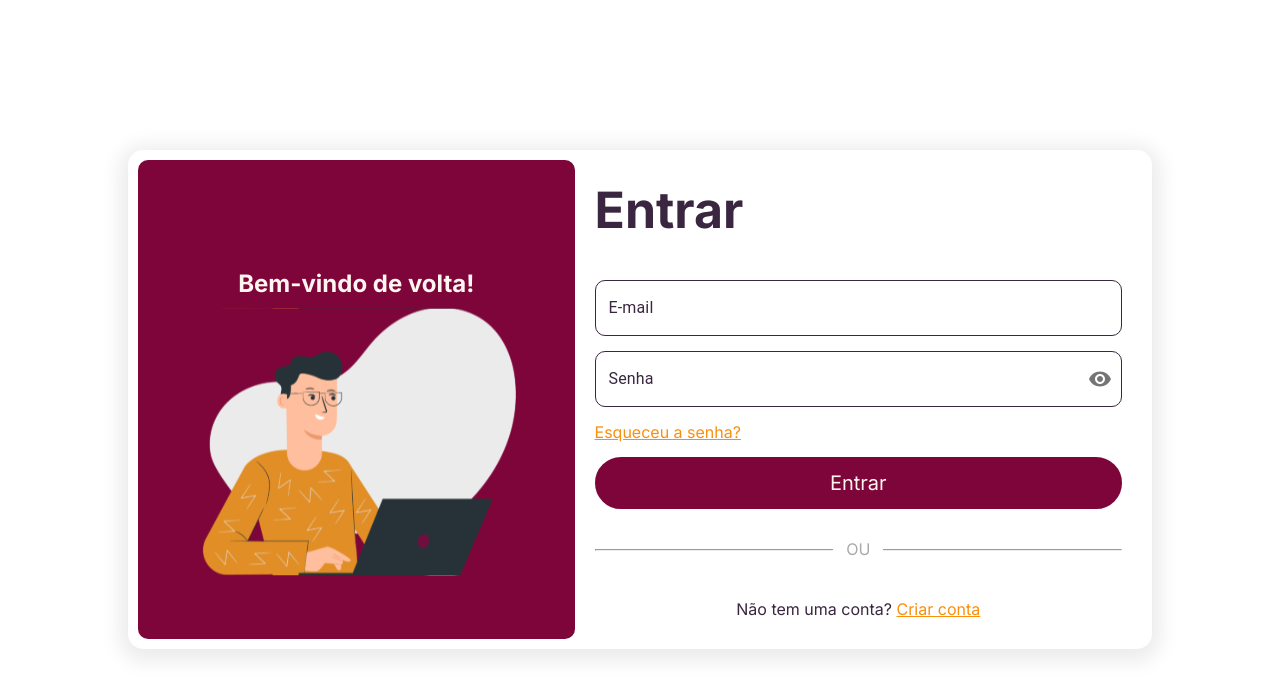
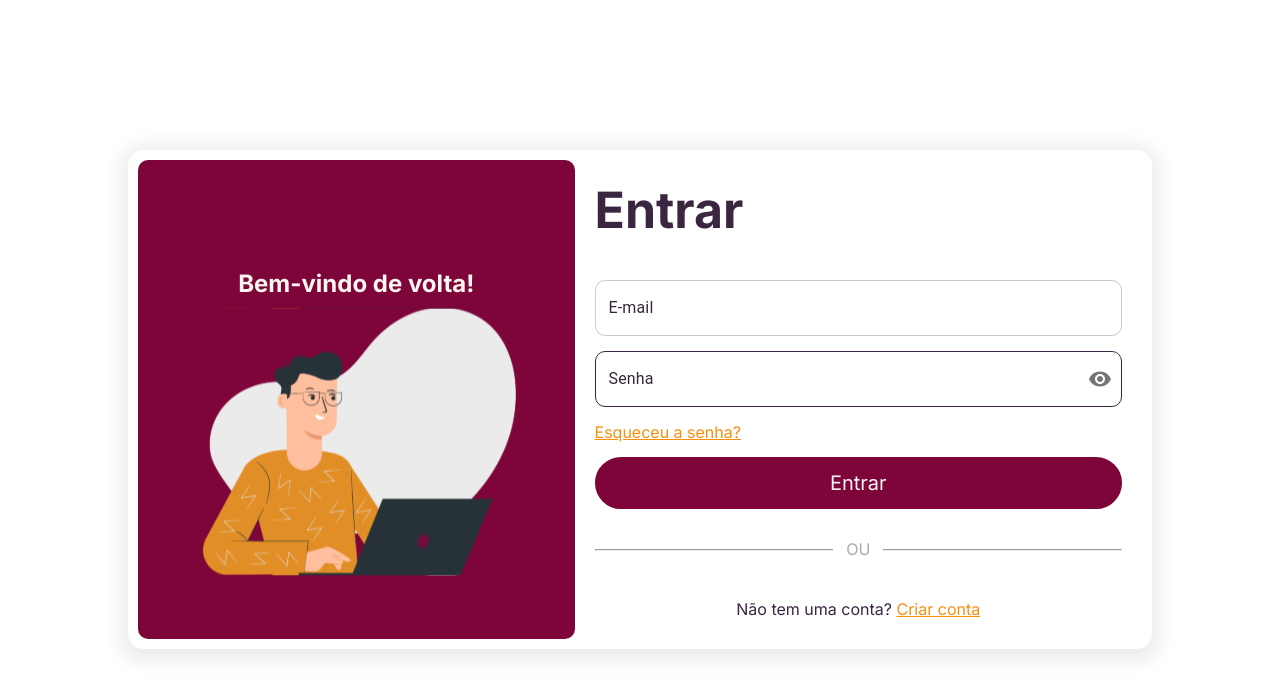
Before and after one commit to MPCGomes/logumrh, a Next.js app in the folder frontend-web/: page /login in a window 1280 px wide. Shown: the top 696 px of the page. Built offline with nearby package versions, Linux system fonts and the light colour scheme.

Commit message:
style:(text) border color change

```diff
--- a/frontend-web/components/TextInput/TextInput.tsx
+++ b/frontend-web/components/TextInput/TextInput.tsx
@@ -14,7 +14,7 @@ const CustomTextField = styled(TextField)({
   '& .MuiOutlinedInput-root': {
     borderRadius: '10px',
     '& fieldset': {
-      borderColor: '#3a2640',
+      borderColor: '#3a264040',
     },
     '&:hover fieldset': {
       borderColor: '#3a2640',
```
